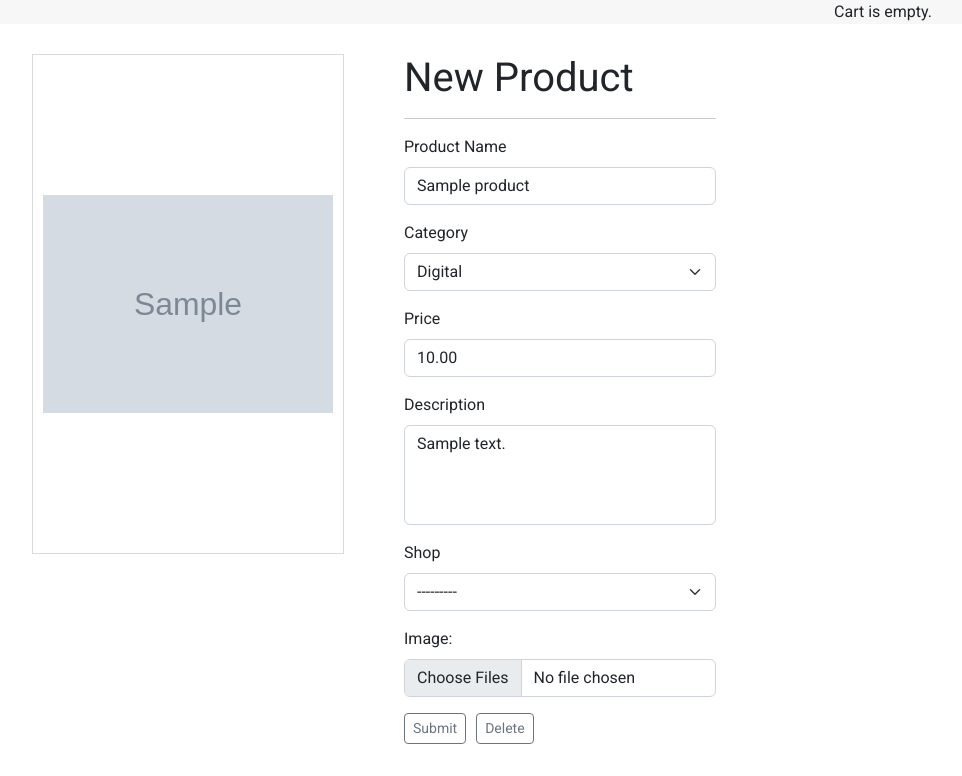
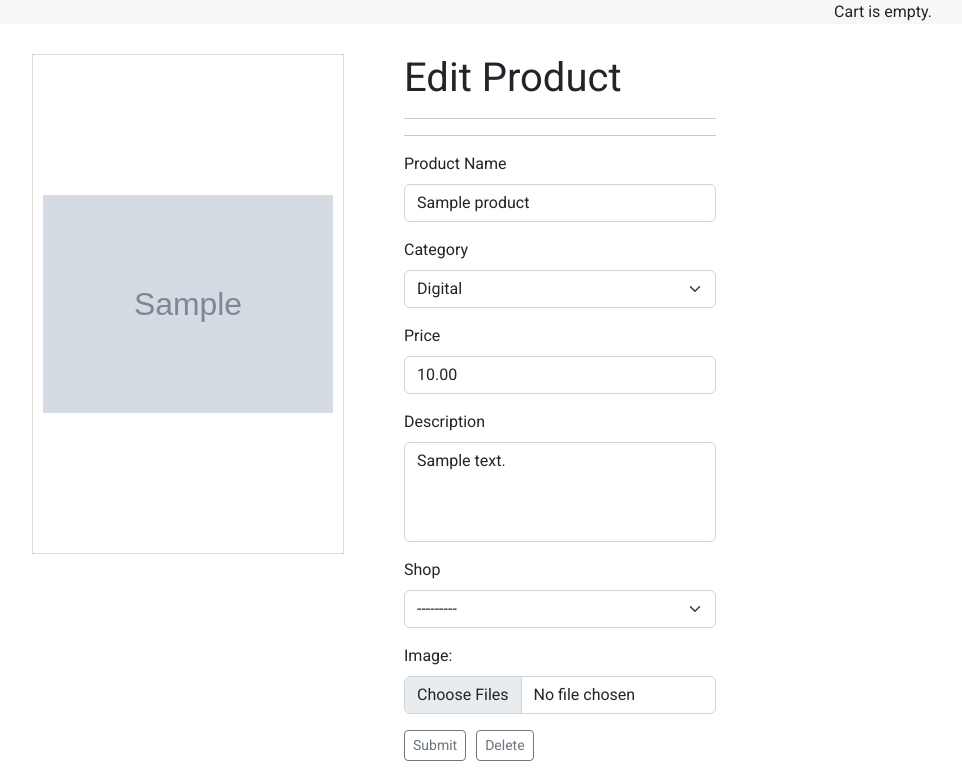
Before and after one commit to ycy-tw/python-django-shop, a Django app: a page that uses web/shop/templates/shop/product/new_product.html in a window 1280 px wide. Shown: the part 56-832 px from the top of the page, without its empty margins (266-1228 px from the left). Before the commit the page ends 800 px from the top, so only its background shows below. Run offline with Django 3.2, Linux system fonts and the light colour scheme; a user stored in the database is signed in; data comes from the database, SQL or seed files in the repository; tables that the repository leaves empty hold one stand-in row (values such as "Sample post"); grey boxes marked "Sample" are stand-in pictures; parts of the project's set-up code (start-up, migrations or seed data) failed here and were passed over.

Commit message:
fix some bugs

```diff
--- a/web/shop/forms.py
+++ b/web/shop/forms.py
@@ -71,7 +71,7 @@
 class ShopForm(forms.ModelForm):
 
     name = forms.CharField(
-        label=_('Product Name'),
+        label=_('Shop Name'),
         widget=forms.TextInput(
             attrs={
                 'class': 'form-control',
--- a/web/shop/templates/shop/product/new_product.html
+++ b/web/shop/templates/shop/product/new_product.html
@@ -48,7 +48,12 @@
             {% endif %}
         </div>
         <div class="col p-30">
+            {% if mode == 'edit' %}
+            <h1>Edit Product</h1>
+            {% else %}
             <h1>New Product</h1>
+            {% endif %}
+            <hr>
             <hr>
             <form method="post" enctype="multipart/form-data">
                 {% csrf_token %}
```
Also changed, not shown: README.md.
